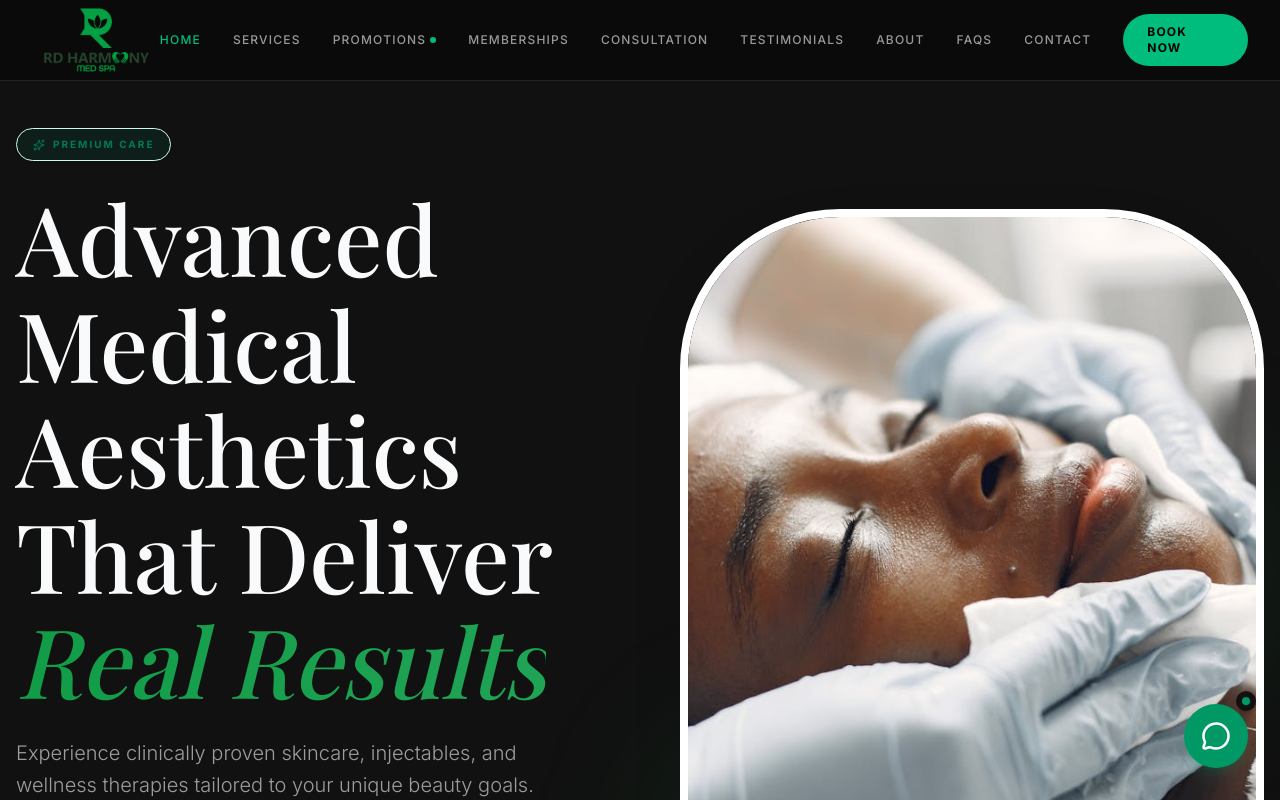
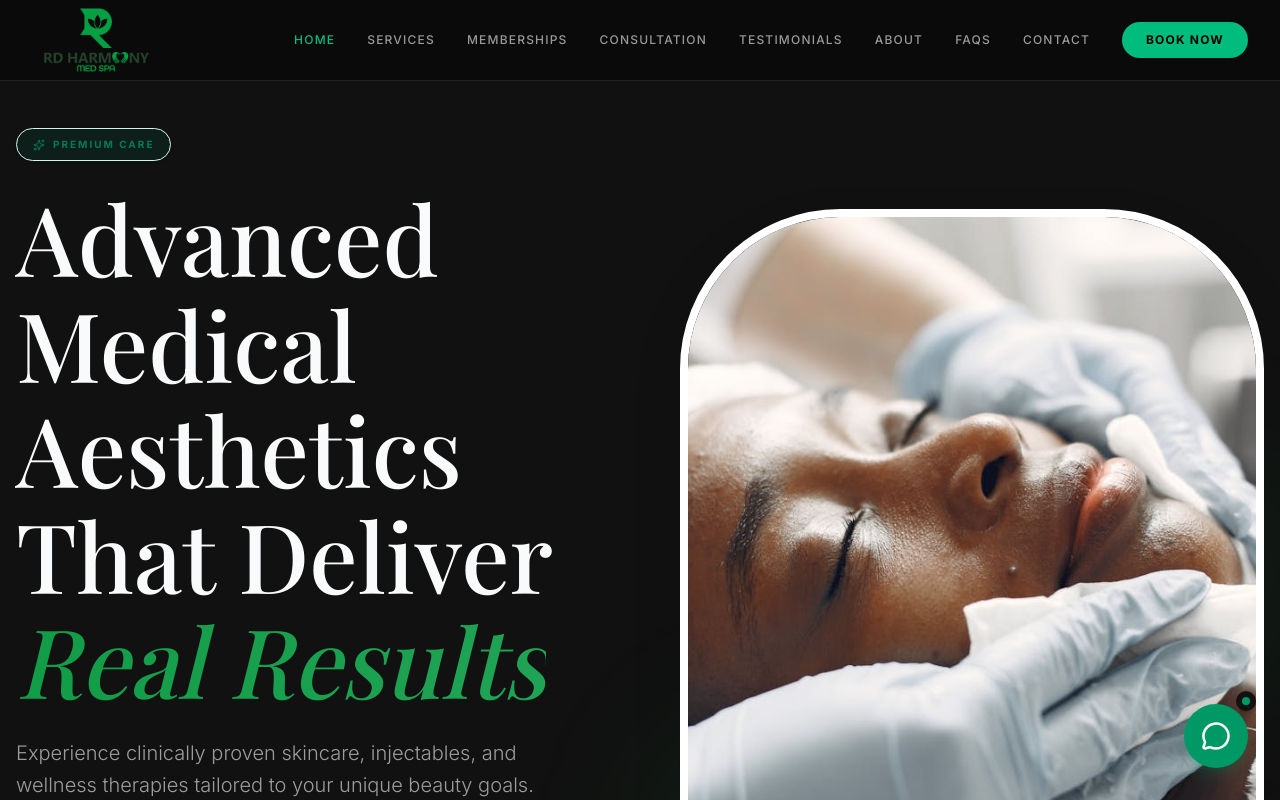
Before and after one commit to onsectivewebsite/rd-harmony-med-spa, a React (Vite) app: page / in a window 1280 px wide. Shown: the top 800 px of the page. Built offline with nearby package versions, Linux system fonts and the light colour scheme; a web font is replaced by a local one.

Commit message:
Remove Promotions link from Navbar

```diff
--- a/src/components/Navbar.tsx
+++ b/src/components/Navbar.tsx
@@ -16,7 +16,6 @@ const Navbar = () => {
   const navItems = [
     { name: 'Home', path: '/' },
     { name: 'Services', path: '/services' },
-    { name: 'Promotions', path: '/#promotions' },
     { name: 'Memberships', path: '/memberships' },
     { name: 'Consultation', path: '/free-consultation' },
     { name: 'Testimonials', path: '/testimonials' },
@@ -44,14 +43,11 @@ const Navbar = () => {
                 key={item.name}
                 to={item.path}
                 className={cn(
-                  "relative text-xs uppercase tracking-widest font-medium transition-colors hover:text-emerald-500 flex items-center gap-1",
+                  "text-xs uppercase tracking-widest font-medium transition-colors hover:text-emerald-500",
                   location.pathname === item.path ? "text-emerald-500" : "text-spa-ink/60"
                 )}
               >
                 {item.name}
-                {item.name === 'Promotions' && (
-                  <span className="flex h-1.5 w-1.5 rounded-full bg-emerald-500 animate-pulse" />
-                )}
               </Link>
             ))}
             <Link
@@ -90,14 +86,11 @@ const Navbar = () => {
                   to={item.path}
                   onClick={() => setIsOpen(false)}
                   className={cn(
-                    "flex items-center gap-2 text-sm uppercase tracking-widest font-medium py-2",
+                    "block text-sm uppercase tracking-widest font-medium py-2",
                     location.pathname === item.path ? "text-emerald-500" : "text-spa-ink/60"
                   )}
                 >
                   {item.name}
-                  {item.name === 'Promotions' && (
-                    <span className="flex h-1.5 w-1.5 rounded-full bg-emerald-500 animate-pulse" />
-                  )}
                 </Link>
               ))}
               <Link
```
